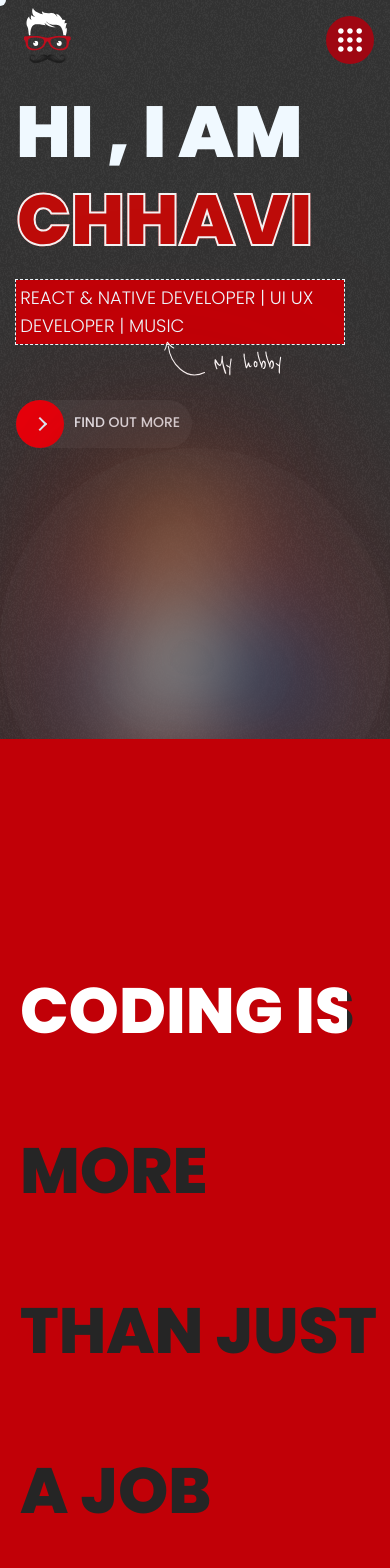
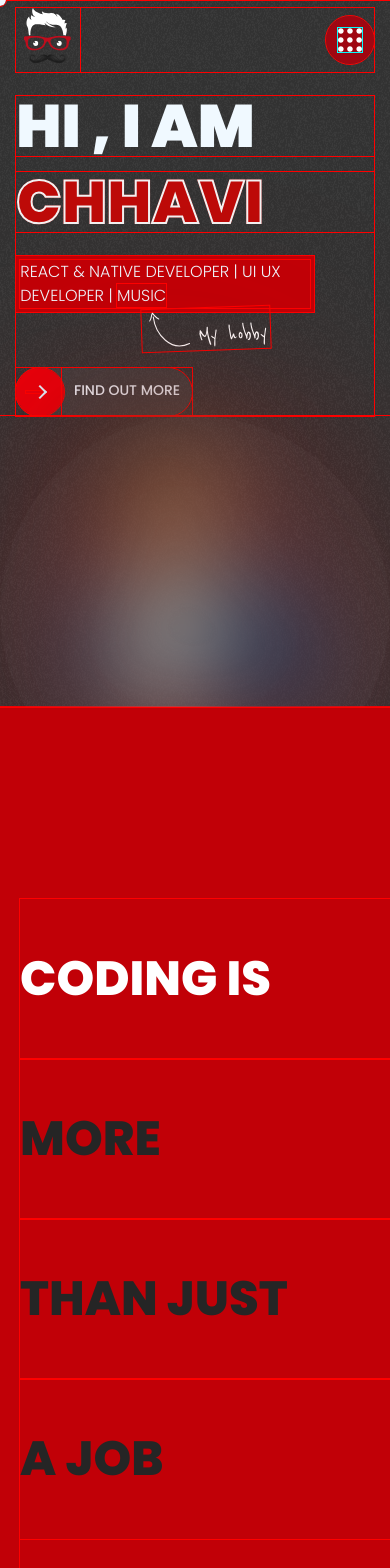
Before and after one commit to MrRo-bot/Portfolio, a React (Vite) app: page / in a window 390 px wide. Shown: the top 1568 px of the page. Built offline with nearby package versions, Linux system fonts and the light colour scheme.

Commit message:
fixing responsive design for extra xs screen

```diff
--- a/src/App.tsx
+++ b/src/App.tsx
@@ -126,7 +126,7 @@ const App = () => {
 
       {isOpen && (
         <motion.nav
-          className="fixed flex flex-col items-start justify-center w-screen h-screen bg-black z-[99999] inset-0"
+          className="fixed flex flex-col items-start justify-start sm:justify-center w-screen h-screen bg-black z-[99999] inset-0"
           initial="closed"
           animate="open"
           custom={height}
@@ -141,7 +141,7 @@ const App = () => {
                 <motion.li
                   onMouseEnter={linkEnter}
                   onMouseLeave={linkLeave}
-                  className="before:absolute before:transition-transform before:duration-500 before:inset-0 before:delay-50 before:ease-in-out before:bg-red-700 before:-z-10 before:-translate-x-full hover:before:translate-x-0 overflow-hidden relative z-10 uppercase text-white font-black w-max cursor-pointer text-6xl text-left my-8 px-2 py-1"
+                  className="before:absolute before:transition-transform before:duration-500 before:inset-0 before:delay-50 before:ease-in-out before:bg-red-700 before:-z-10 before:-translate-x-full hover:before:translate-x-0 overflow-hidden relative z-10 uppercase text-white font-black w-max cursor-pointer text-5xl sm:text-6xl text-left my-8 px-2 py-1"
                   variants={navItemVariants}
                   whileTap={{ scale: 0.95 }}
                   key={i}
--- a/src/components/section/About.tsx
+++ b/src/components/section/About.tsx
@@ -68,7 +68,7 @@ const About = ({
                 backgroundPositionY: 0,
                 backgroundPositionX: bgProgress,
               }}
-              className="transition-all ease-in-out text-transparent bg-clip-text bg-scroll bg-size-[200%_100%] bg-repeat bg-linear-[to_right,_#fff_50%,_#252525_50%] text-[4rem] lg:text-[12rem] font-extrabold leading-[160px] lg:leading-[180px]"
+              className="transition-all ease-in-out text-transparent bg-clip-text bg-scroll bg-size-[200%_100%] bg-repeat bg-linear-[to_right,_#fff_50%,_#252525_50%] text-[3rem] sm:text-[4rem] lg:text-[12rem] font-extrabold leading-[160px] lg:leading-[180px]"
             >
               CODING IS
             </motion.div>
@@ -77,7 +77,7 @@ const About = ({
                 backgroundPositionY: 0,
                 backgroundPositionX: bgProgress1,
               }}
-              className="transition-all ease-in-out text-transparent bg-clip-text bg-scroll bg-size-[200%_100%] bg-repeat bg-linear-[to_right,_#fff_50%,_#252525_50%] text-[4rem] lg:text-[12rem] font-extrabold leading-[160px] lg:leading-[180px]"
+              className="transition-all ease-in-out text-transparent bg-clip-text bg-scroll bg-size-[200%_100%] bg-repeat bg-linear-[to_right,_#fff_50%,_#252525_50%] text-[3rem] sm:text-[4rem] lg:text-[12rem] font-extrabold leading-[160px] lg:leading-[180px]"
             >
               MORE
             </motion.div>
@@ -86,7 +86,7 @@ const About = ({
                 backgroundPositionY: 0,
                 backgroundPositionX: bgProgress2,
               }}
-              className="transition-all ease-in-out text-transparent bg-clip-text bg-scroll bg-size-[200%_100%] bg-repeat bg-linear-[to_right,_#fff_50%,_#252525_50%] text-[4rem] lg:text-[12rem] font-extrabold leading-[160px] lg:leading-[180px]"
+              className="transition-all ease-in-out text-transparent bg-clip-text bg-scroll bg-size-[200%_100%] bg-repeat bg-linear-[to_right,_#fff_50%,_#252525_50%] text-[3rem] sm:text-[4rem] lg:text-[12rem] font-extrabold leading-[160px] lg:leading-[180px]"
             >
               THAN JUST
             </motion.div>
@@ -95,13 +95,13 @@ const About = ({
                 backgroundPositionY: 0,
                 backgroundPositionX: bgProgress3,
               }}
-              className="transition-all ease-in-out text-transparent bg-clip-text bg-scroll bg-size-[200%_100%] bg-repeat bg-linear-[to_right,_#fff_50%,_#252525_50%] text-[4rem] lg:text-[12rem] font-extrabold leading-[160px] lg:leading-[180px]"
+              className="transition-all ease-in-out text-transparent bg-clip-text bg-scroll bg-size-[200%_100%] bg-repeat bg-linear-[to_right,_#fff_50%,_#252525_50%] text-[3rem] sm:text-[4rem] lg:text-[12rem] font-extrabold leading-[160px] lg:leading-[180px]"
             >
               A JOB
             </motion.div>
             <motion.div
               style={{ translateY, opacity }}
-              className="transition-all ease-in-out text-7xl mt-14 font-extrabold text-[#333]"
+              className="transition-all ease-in-out text-3xl lg:text-7xl mt-14 font-extrabold text-[#333]"
             >
               CODING IS PASSION
             </motion.div>
@@ -188,10 +188,10 @@ const About = ({
                 <img
                   src={`./logos/${logos[logo]}`}
                   alt=""
-                  className="max-w-14 max-h-14 object-contain rounded-lg transition-transform duration-400 group-hover:scale-105 group-hover:rotate-360"
+                  className="max-w-14 max-h-14 object-contain rounded-lg transition-transform duration-400 group-hover:scale-105 group-hover:rotate-360 group-focus:scale-105 group-focus:rotate-360 group-active:scale-105 group-active:rotate-360"
                 />
 
-                <div className="absolute left-1/2 -translate-x-1/2 bottom-full mb-2 scale-y-0 group-hover:scale-y-100 transition-transform duration-400 w-max max-w-xs bg-sky-50 text-red-700 text-sm rounded-lg font-bold px-3 py-2 shadow-lg">
+                <div className="absolute left-1/2 -translate-x-1/2 bottom-full mb-2 scale-y-0 group-hover:scale-y-100 group-focus:scale-y-100 group-active:scale-y-100 transition-transform duration-400 w-max max-w-xs bg-sky-50 text-red-700 text-sm rounded-lg font-bold px-3 py-2 shadow-lg">
                   {logo}
                   <div className="absolute left-1/2 -translate-x-1/2 -bottom-1.25 border-l-8 border-r-8 border-t-8 border-l-transparent border-r-transparent border-t-sky-50 w-0 h-0"></div>
                 </div>
--- a/src/components/section/ContactUs.tsx
+++ b/src/components/section/ContactUs.tsx
@@ -48,7 +48,7 @@ const ContactUs = ({
                 alt=""
               />
               <a href="mailto:chhavimanichoubey@outlook.in">
-                hello@chhavimanichoubey@outlook.in
+                chhavimanichoubey@outlook.in
               </a>
             </div>
             <div className="flex mt-2 justify-center items-center gap-2 transition-colors duration-600 hover:text-red-700 focus:text-red-700 w-3/4 lg:w-full mx-auto text-sm lg:text-base">
--- a/src/components/section/Footer.tsx
+++ b/src/components/section/Footer.tsx
@@ -46,12 +46,12 @@ const Footer = () => {
           ))}
         </div>
 
-        <div className="flex gap-4 lg:gap-6 mt-12 lg:mt-24 items-center justify-center">
+        <div className="flex gap-2 sm:gap-4 lg:gap-6 mt-12 lg:mt-24 items-center justify-center">
           {links.map((link, index) => (
             <a
               key={`${link.name}_${index}`}
               href={link.link}
-              className="group flex size-12 lg:size-14 transition-all duration-500 ease-in-out items-center justify-center rounded-full text-red-700 hover:text-sky-50 focus:text-sky-50 p-2 bg-red-700 hover:bg-black focus:bg-black hover:drop-shadow-[0_1px_12px_rgba(255,255,255,0.4)] focus:drop-shadow-[0_1px_12px_rgba(255,255,255,0.4)]"
+              className="group flex size-10 sm:size-12 lg:size-14 transition-all duration-500 ease-in-out items-center justify-center rounded-full text-red-700 hover:text-sky-50 focus:text-sky-50 p-2 bg-red-700 hover:bg-black focus:bg-black hover:drop-shadow-[0_1px_12px_rgba(255,255,255,0.4)] focus:drop-shadow-[0_1px_12px_rgba(255,255,255,0.4)]"
             >
               <img
                 className="w-full h-full group-hover:rotate-y-360 group-focus:rotate-y-360 transition-all duration-500 ease-in-out"
--- a/src/components/section/Hero.tsx
+++ b/src/components/section/Hero.tsx
@@ -29,7 +29,7 @@ const Hero = ({
                 duration: 1,
                 delay: 1.5,
               }}
-              className="text-7xl font-black gap-4 flex flex-col lg:flex-row text-sky-50 overflow-hidden"
+              className="text-6xl sm:text-7xl font-black gap-4 flex flex-col lg:flex-row text-sky-50 overflow-hidden"
             >
               <span
                 onMouseEnter={textEnter}
@@ -54,9 +54,9 @@ const Hero = ({
                 duration: 2,
                 delay: 0.5,
               }}
-              className="bg-red-700 p-1 box-decoration-clone outline-1 outline-dashed outline-sky-50 w-11/12 lg:w-max wrap-break-word"
+              className="bg-red-700 p-1 box-decoration-clone outline-1 outline-dashed outline-sky-50 w-10/12 lg:w-max wrap-break-word"
             >
-              <p className="mx-auto text-lg lg:text-2xl text-sky-50 font-light">
+              <p className="mx-auto sm:text-lg lg:text-2xl text-sky-50 font-light">
                 REACT & NATIVE DEVELOPER | UI UX DEVELOPER |{" "}
                 <span className="relative">
                   MUSIC
--- a/src/components/section/Hobbies.tsx
+++ b/src/components/section/Hobbies.tsx
@@ -62,7 +62,7 @@ const Hobbies = ({
         <h2>
           <motion.span
             style={{ transform: translateValue, opacity }}
-            className="inline-block transition-all duration-700 ease-in-out text-3xl lg:text-5xl font-black text-sky-50 mr-4"
+            className="inline-block transition-all duration-700 ease-in-out text-3xl lg:text-5xl font-black text-sky-50 mr-2 sm:mr-4"
           >
             HOBBY
           </motion.span>
@@ -76,7 +76,7 @@ const Hobbies = ({
 
         <motion.p
           style={{ opacity }}
-          className="transition-all duration-500 ease-in-out text-sky-50/90 tracking-widest font-roboto mt-4 w-9/12 lg:w-auto"
+          className="transition-all duration-500 ease-in-out text-sky-50/90 sm:tracking-widest font-roboto mt-4 w-7/12 sm:w-auto wrap-break-word sm:wrap-normal" // "transition-all duration-500 ease-in-out text-sky-50/90 tracking-widest font-roboto mt-4 w-9/12 lg:w-auto"
         >
           Since job related projects always come first, there is often not much
           time left for my own hobbies. Here is a small selection.
@@ -93,13 +93,15 @@ const Hobbies = ({
             className="group w-full py-8 px-2 lg:px-5 border-b-3 border-sky-50 border-b-solid"
           >
             <div className="relative z-0 flex justify-between flex-col lg:flex-row items-center text-sky-50">
-              <h3 className="w-max mx-auto lg:w-1/2 text-2xl lg:text-4xl py-2 font-bold">
+              <h3 className="sm:w-max text-center sm:text-left mx-auto wrap-break-word lg:w-1/2 text-xl sm:text-2xl lg:text-4xl py-2 font-bold">
                 {music.name}
               </h3>
-              <span className="w-max lg:w-1/4 text-right font-light text-xl text-sky-50/80">
+              <span className="sm:w-max lg:w-1/4 text-right font-light text-xl text-sky-50/80">
                 {music.type}
               </span>
-              <span className="w-max lg:w-1/4 text-right text-6xl">{"⇗"}</span>
+              <span className="sm:w-max lg:w-1/4 text-right text-6xl">
+                {"⇗"}
+              </span>
               <div
                 className={`absolute z-50 w-[336px] h-[188px] left-1/4 -rotate-20 opacity-0 transition-all duration-700 ease-in-out group-hover:rotate-20 group-hover:opacity-100 group-hover:left-1/2 group-focus:left-1/2 group-focus:rotate-20 group-focus:opacity-100`}
               >
--- a/src/components/section/Projects.tsx
+++ b/src/components/section/Projects.tsx
@@ -189,7 +189,7 @@ const Projects = ({
         <h2>
           <motion.span
             style={{ transform: translateValue, opacity }}
-            className="inline-block text-3xl lg:text-5xl transition-all duration-700 ease-in-out font-black text-sky-50 mr-4"
+            className="inline-block text-3xl lg:text-5xl transition-all duration-700 ease-in-out font-black text-sky-50 mr-2 sm:mr-4"
           >
             MY
           </motion.span>
@@ -203,7 +203,7 @@ const Projects = ({
 
         <motion.p
           style={{ opacity }}
-          className="transition-opacity duration-500 ease-in-out text-sky-50/50 tracking-widest font-roboto mt-4 w-9/12 lg:w-auto"
+          className="transition-opacity duration-500 ease-in-out text-sky-50/50 sm:tracking-widest font-roboto mt-4 w-7/12 sm:w-auto wrap-break-word sm:wrap-normal"
         >
           Here are a handful of projects. Move the mouse over the corresponding
           project.
@@ -246,7 +246,7 @@ const Projects = ({
             <div
               className={`relative cursor-grab bg-no-repeat bg-top self-start bg-contain w-full lg:w-1/2 ${
                 project.title === "Wetter Mobile"
-                  ? "h-[300px] lg:h-full"
+                  ? "h-[250px] sm:h-[300px] lg:h-full"
                   : 'h-[200px] lg:h-[400px] bg-[url("/laptop.png")]'
               }`}
             >
@@ -265,7 +265,7 @@ const Projects = ({
                 className={
                   project.title === "Wetter Mobile"
                     ? "absolute left-1/2 -translate-x-1/2 object-cover w-1/3 top-6 rounded-2xl"
-                    : "absolute object-cover aspect-video top-2.75 lg:top-5 left-1/2 -translate-x-1/2 w-[78%] lg:w-[79.5%] h-[83%] lg:h-[81%]"
+                    : "absolute object-cover aspect-video top-2 sm:top-2.75 lg:top-5 left-1/2 -translate-x-1/2 w-[80%] h-[63%] sm:w-[78%] lg:w-[79.5%] sm:h-[83%] lg:h-[81%]"
                 }
                 key={`video_${index}`}
               >
--- a/src/index.css
+++ b/src/index.css
@@ -57,9 +57,9 @@
   }
 }
 
-/* * {
+* {
   outline: 0.5px solid red;
-} */
+}
 
 body {
   background-color: #333;
```
Also changed, not shown: public/logos/fem.svg (deleted).
